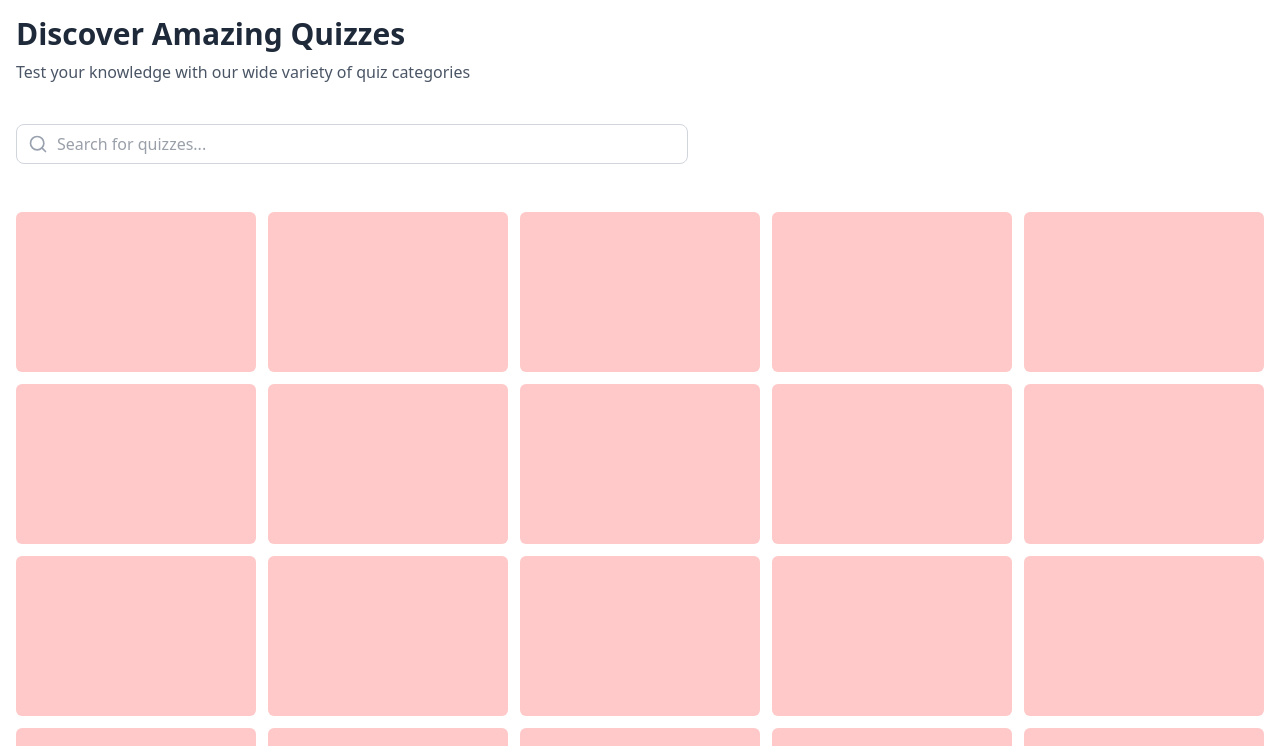
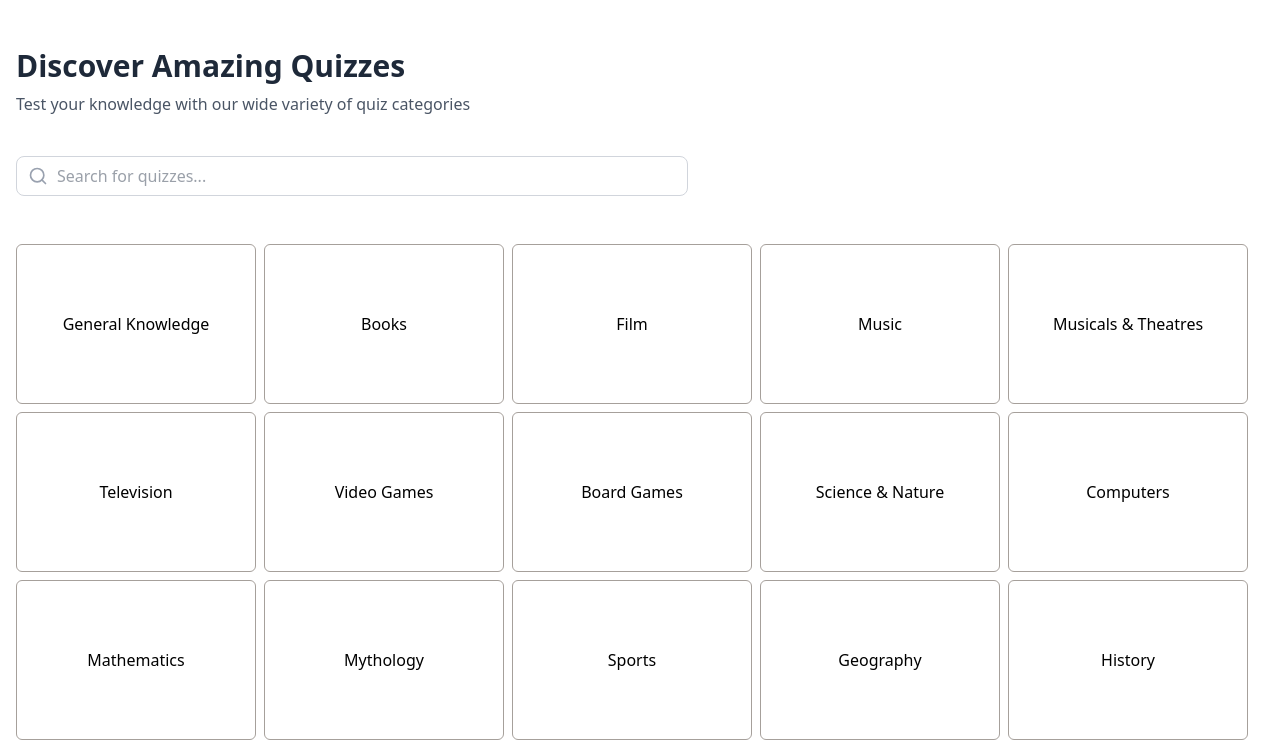
Before and after one commit to Haresz/quizies, a SvelteKit app: page / in a window 1280 px wide. Shown: the top 746 px of the page. Built offline with nearby package versions, Linux system fonts and the light colour scheme.

Commit message:
chore: add file content && ui option

```diff
--- /dev/null
+++ b/src/lib/config/content.js
@@ -0,0 +1,116 @@
+export const categoriesData = [
+    {
+        id: 9,
+        name: "General Knowledge",
+    },
+    {
+        id: 10,
+        name: "Books",
+    },
+    {
+        id: 11,
+        name: "Film",
+    },
+    {
+        id: 12,
+        name: "Music",
+    },
+    {
+        id: 13,
+        name: "Musicals & Theatres",
+    },
+    {
+        id: 14,
+        name: "Television",
+    },
+    {
+        id: 15,
+        name: "Video Games",
+    },
+    {
+        id: 16,
+        name: "Board Games",
+    },
+    {
+        id: 17,
+        name: "Science & Nature",
+    },
+    {
+        id: 18,
+        name: "Computers",
+    },
+    {
+        id: 19,
+        name: "Mathematics",
+    },
+    {
+        id: 20,
+        name: "Mythology",
+    },
+    {
+        id: 21,
+        name: "Sports",
+    },
+    {
+        id: 22,
+        name: "Geography",
+    },
+    {
+        id: 23,
+        name: "History",
+    },
+    {
+        id: 24,
+        name: "Politics",
+    },
+    {
+        id: 25,
+        name: "Art",
+    },
+    {
+        id: 26,
+        name: "Celebrities",
+    },
+    {
+        id: 27,
+        name: "Animals",
+    },
+    {
+        id: 28,
+        name: "Vehicles",
+    },
+    {
+        id: 29,
+        name: "Comics",
+    },
+    {
+        id: 30,
+        name: "Gadgets",
+    },
+    {
+        id: 31,
+        name: "Japanese Anime & Manga",
+    },
+    {
+        id: 32,
+        name: "Cartoon & Animations",
+    },
+];
+
+export const levelsData = [
+    {
+        id: "easy",
+        name: "Easy",
+        description: "Perfect for beginners"
+    },
+    {
+        id: "medium",
+        name: "Medium",
+        description: "A good challenge"
+    },
+    {
+        id: "hard",
+        name: "Hard",
+        description: "Test your limits"
+    }
+];
--- a/src/routes/+layout.svelte
+++ b/src/routes/+layout.svelte
@@ -3,6 +3,6 @@
     import "../app.css";
 </script>
 
-<div class="max-w-7xl md:p-4 p-2">
+<div class="max-w-7xl mx-auto md:p-4 p-2">
     {@render children()}
 </div>
--- a/src/routes/+page.svelte
+++ b/src/routes/+page.svelte
@@ -1,16 +1,35 @@
 <script>
     import InputSearch from "$lib/components/InputSearch.svelte";
+    import { categoriesData, levelsData } from "$lib/config/content.js";
 
     let value = $state("");
+    let alreadyChoseCategorry = $state(false);
+    let selectedCategory = $state(null);
+    let selectedLevel = $state(null);
 
     function handleSearch(searchTerm) {
         console.log("Searching for:", searchTerm);
-        // Here you would implement the actual search logic
+    }
+
+    function handleCategorySelect(category) {
+        selectedCategory = category;
+        alreadyChoseCategorry = true;
+    }
+
+    function handleLevelSelect(level) {
+        selectedLevel = level;
+        alreadyChoseCategorry = false;
+    }
+
+    function closeLevelSelection() {
+        alreadyChoseCategorry = false;
     }
 </script>
 
 <!-- wording for quiz -->
-<h1 class="text-3xl font-bold text-gray-800 mb-2">Discover Amazing Quizzes</h1>
+<h1 class="text-3xl font-bold text-gray-800 mt-8 mb-2">
+    Discover Amazing Quizzes
+</h1>
 <p class="text-gray-600 mb-8">
     Test your knowledge with our wide variety of quiz categories
 </p>
@@ -25,8 +44,53 @@
 </div>
 
 <!-- items categoryy quiz -->
-<div class="w-full flex flex-wrap gap-3">
-    {#each Array(24) as item}
-        <div class=" min-w-60 h-40 bg-red-200 rounded-md"></div>
+<div class="w-full flex md:justify-start justify-center flex-wrap gap-2">
+    {#each categoriesData as item}
+        <button
+            onclick={() => handleCategorySelect(item)}
+            class="cursor-pointer flex justify-center items-center sm:max-w-60 w-full h-40 border border-stone-400 rounded-md hover:bg-gray-50 transition-colors"
+        >
+            <h2>{item.name}</h2>
+        </button>
     {/each}
 </div>
+
+{#if alreadyChoseCategorry}
+    <div
+        class="fixed inset-0 bg-white bg-opacity-50 flex items-center justify-center z-50"
+    >
+        <div class="bg-white rounded-lg p-6 max-w-2xl w-full -mt-24 mx-4">
+            <div class="flex justify-between items-center mb-6">
+                <h2 class="text-2xl font-bold text-gray-800">
+                    Select Difficulty Level
+                </h2>
+                <button
+                    onclick={closeLevelSelection}
+                    class="text-gray-500 hover:text-gray-700 text-2xl font-bold"
+                >
+                    ×
+                </button>
+            </div>
+
+            <p class="text-gray-600 mb-6">
+                Choose a difficulty level for {selectedCategory?.name}
+            </p>
+
+            <div class="grid grid-cols-1 md:grid-cols-3 gap-4">
+                {#each levelsData as level}
+                    <button
+                        onclick={() => handleLevelSelect(level)}
+                        class="flex flex-col justify-center items-center p-6 border-2 border-gray-300 rounded-lg hover:border-blue-500 hover:bg-blue-50 transition-all"
+                    >
+                        <h3 class="text-lg font-semibold text-gray-800 mb-2">
+                            {level.name}
+                        </h3>
+                        <p class="text-sm text-gray-600 text-center">
+                            {level.description}
+                        </p>
+                    </button>
+                {/each}
+            </div>
+        </div>
+    </div>
+{/if}
```
